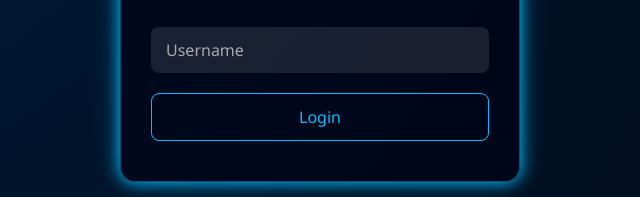
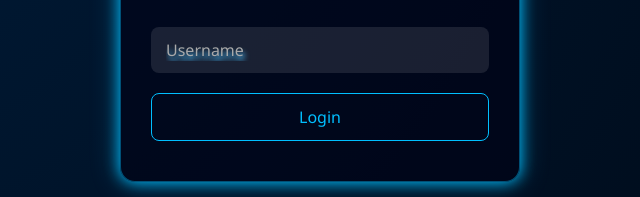
Before and after one commit to Ace-ux-cmd/Portfolio, a website: page frontend/html/index.html in a window 1280 px wide. Shown: the part 401-598 px from the top of the page, 320-960 px from the left. Drawn offline with Linux system fonts and the light colour scheme.

Commit message:
Update style.css

```diff
--- a/frontend/css/style.css
+++ b/frontend/css/style.css
@@ -29,7 +29,6 @@ div {
   max-width: 400px;
 }
 
-/* Big '𝓐' logo */
 /* Small round logo */
 .logo {
   width: 80px;
@@ -145,6 +144,7 @@ input[type="text"] {
   border-radius: 8px;
   background-color: rgba(255, 255, 255, 0.1);
   color: #001f3f, #000814;
+  text-shadow: 2px 5px 5px #4ac0ff;
   font-size: 1rem;
   outline: none;
   transition: 1.0s ease;
```
